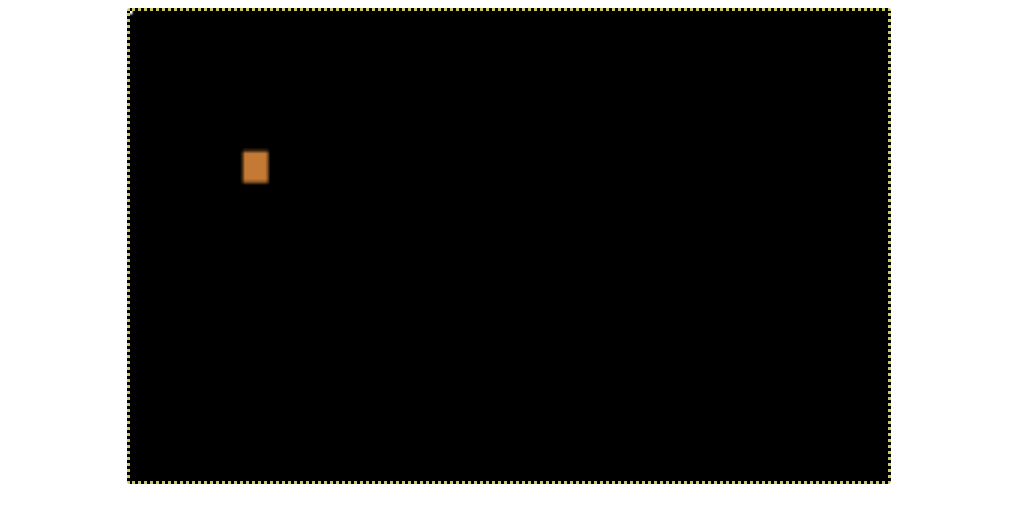
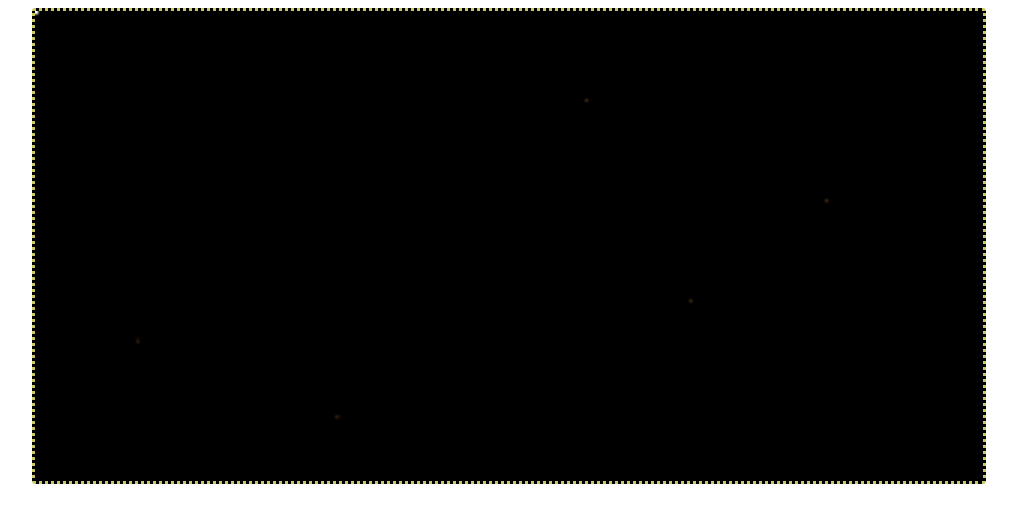
Before and after one commit to mlombas/Javascript-particles-test, a plain HTML site: page index.html in a window 1280 px wide. Shown: the whole page, without its empty margins (131-1148 px from the left). Drawn offline with Linux system fonts and the light colour scheme.

Commit message:
Changed the objects to actul classes

```diff
--- a/main.js
+++ b/main.js
@@ -1,22 +1,23 @@
 //Variable declarations
 var canvas;
+var mouse, mouseIsDown;
 var force, resistance; //resistance in % of movement
-var mouse, mouseIsDown;
-var maxParticles = 1, particles = [maxParticles]; //particles is an array
+var maxParticles = 5, particles = [maxParticles]; //particles is an array
 //End of variable declarations
-//Object constructors
-function particle() {
-	this.radius = 5;
-	this.pos = new vec(Math.random() * (canvas.width - 1), Math.random() * (canvas.height - 1));
+//Classes definitions
+class particle {
+	constructor(x,y) {
+	this.radius = 0.3;
+	this.pos = new vec(x, y);
 	this.f = new vec(0,0);
-	this.draw = function(g) {
+	}
+	draw(g) {
 		g.fillStyle = "#c47a35";
 		g.fillRect(this.pos.x - this.radius, this.pos.y - this.radius,2 * this.radius, 2 * this.radius);
 	}
-	this.update = function(mousePos) {
+	update(mousePos) {
 		if(!mouseIsDown) return;
 		var toMouse = new vec(mousePos.x - this.pos.x, mousePos.y - this.pos.y);
-		console.log(mousePos.x + " " + mousePos.y + "  " + toMouse.x + " " + toMouse.y);
 		toMouse.normalize();
 		this.f.x += toMouse.x * force - this.f.x * resistance;
 		this.f.y += toMouse.y * force - this.f.y * resistance;
@@ -27,16 +28,18 @@ function particle() {
 	}
 }
 
-function vec(x,y) {
-	this.x = x;
-	this.y = y;
-	this.length = function() { Math.sqrt(x*x + y*y); }
-	this.normalize = function() {
+class vec {
+	constructor(x, y) {
+		this.x = x;
+		this.y = y;
+	}
+	length(){ Math.sqrt(this.x * this.x + this.y * this.y); }
+	normalize(){
 		this.x /= this.length();
 		this.y /= this.length();
 	}
 }
-//End of object constructors
+//End of classes definitions
 
 function start() {
 	canvas = document.getElementById("particleField"), gfx = canvas.getContext("2d");
@@ -47,7 +50,7 @@ function start() {
 	canvas.onmousedown = function(e){mouseIsDown = true; mouse = getMousePos(canvas, e)};
 	canvas.onmouseup = function(e){mouseIsDown = false};
 	canvas.onmousemove = function(e){if(mouseIsDown) {mouse = getMousePos(canvas, e)} };
-	for(var i = 0; i < maxParticles; i++) particles[i] = new particle();
+	for(var i = 0; i < maxParticles; i++) particles[i] = new particle(Math.random() * (canvas.width - 1), Math.random() * (canvas.height - 1));
 	var loop = setInterval(mainLoop, 16);
 }
 
--- a/style.css
+++ b/style.css
@@ -3,7 +3,7 @@ canvas {
     border-color: rgb(200,200,100);
     border-style: dotted;
     border-radius: 3px;
-    width: 60%;
+    width: 75%;
     height: 60%;
 }
 
```
